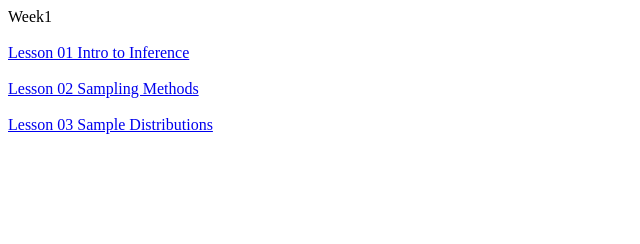
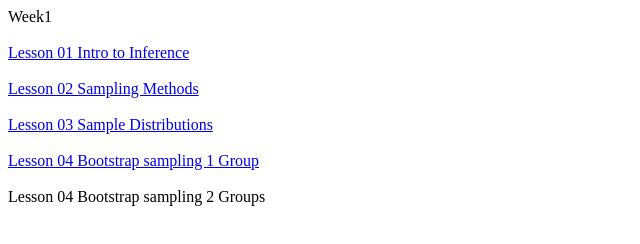
Before and after one commit to Yenhua/Yenhua.github.io, a plain HTML site: page 13STATSlides.html in a window 1280 px wide. Shown: the whole page, without its empty margins (0-640 px from the left). Drawn offline with Linux system fonts and the light colour scheme.

Commit message:
added link to bootstrap 1 slides

```diff
--- a/13STATSlides.html
+++ b/13STATSlides.html
@@ -26,4 +26,6 @@ Week1 <br><br>
 <a href="https://drive.google.com/open?id=1MurnzsLeNfnH_n_tXavBbMY0f53TaVSr6XbKdSQx78o">Lesson 01 Intro to Inference</a><br><br>
 <a href="https://docs.google.com/presentation/d/1S1s1gjRxP-riVx3k3-om6teHl0_8HvaSmnM0Dpe5tOY/edit?usp=sharing">Lesson 02 Sampling Methods</a><br><br>
 <a href="https://docs.google.com/presentation/d/12daJr646zlE20QzyOqj-nzFfVsLSpLdBmu1yrA8bNYk/edit?usp=sharing">Lesson 03 Sample Distributions</a><br><br>
+<a href="https://docs.google.com/presentation/d/1chFrqVuKnvQ88D2rlaNJCqhQt6NjPzTGdKce045pZzo/edit?usp=sharing">Lesson 04 Bootstrap sampling 1 Group</a><br><br>
+<a>Lesson 04 Bootstrap sampling 2 Groups</a><br><br>
 </body>
```
